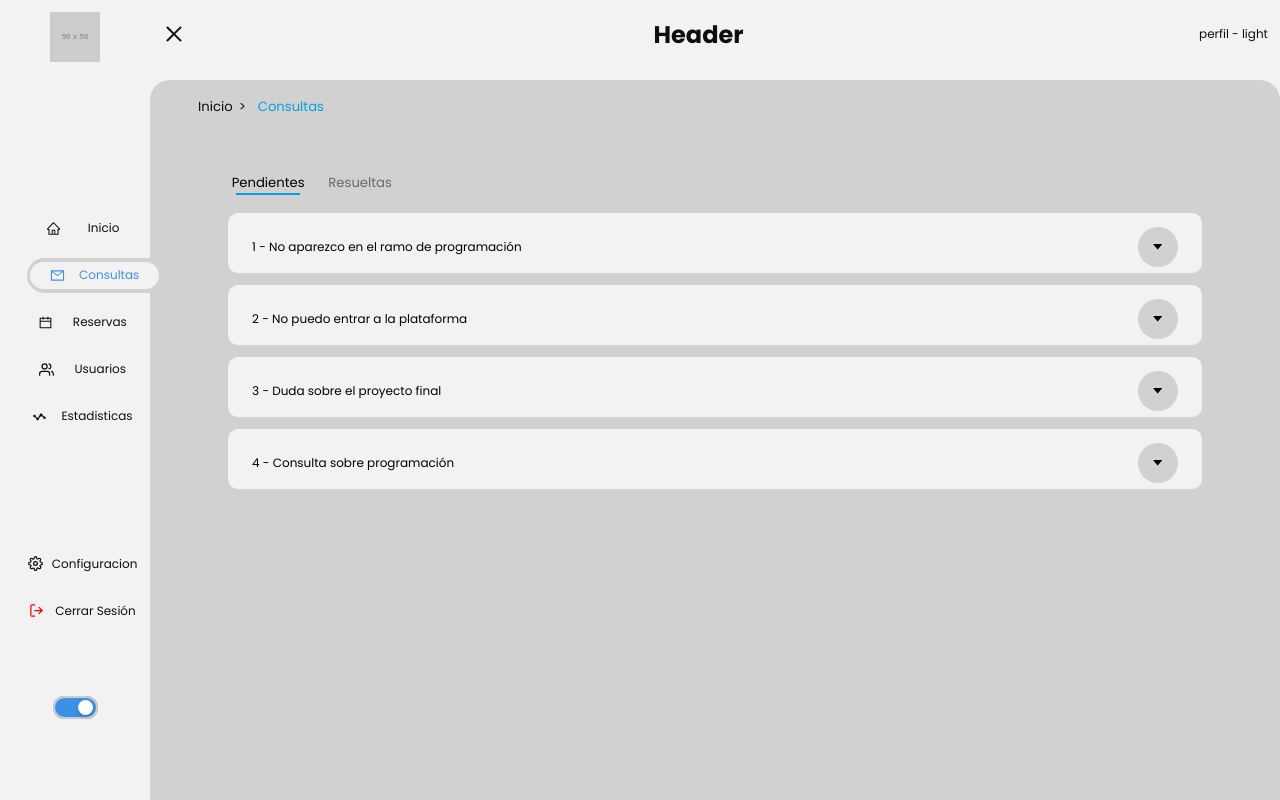
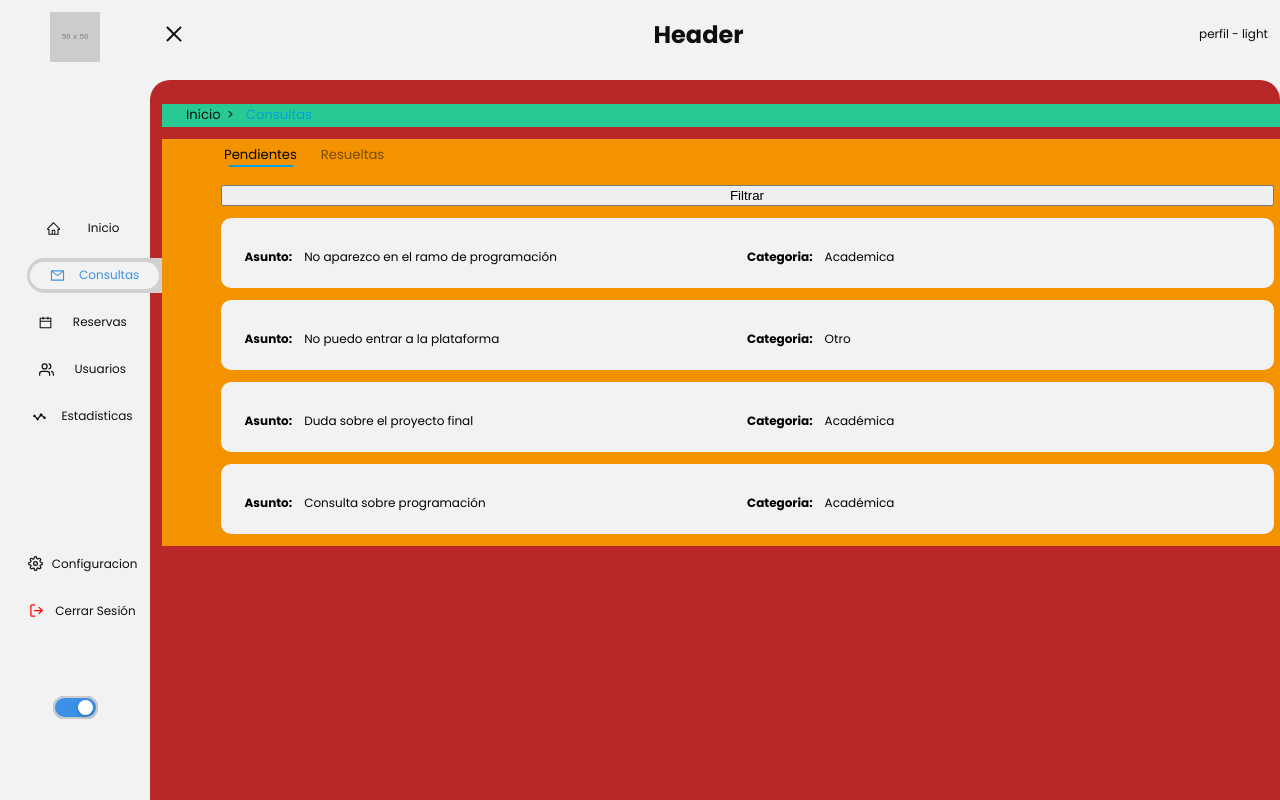
Before and after one commit to F4bian-pacheco/app-gestion-consultas, a Next.js app: page /dashboard/consultas in a window 1280 px wide. Built offline with nearby package versions, Linux system fonts and the light colour scheme.

Commit message:
fix: arreglando altura de los contenedores de la pagina consultas

```diff
--- a/components/Consultas/Consulta.tsx
+++ b/components/Consultas/Consulta.tsx
@@ -13,7 +13,7 @@ interface ConsultaContainerProps {
 
 const ConsultaContainer = styled.div<ConsultaContainerProps>`
   width: 100%;
-  height: ${({ open }) => open ? '100px' : '60px'};
+  height: ${({ open }) => open ? 'auto' : '70px'};
   background-color: #f2f2f2;
   border-radius: 10px;
   display: flex;
@@ -26,8 +26,8 @@ const ConsultaContainer = styled.div<ConsultaContainerProps>`
 `
 
 const BotonDropdown = styled.button`
-  width: 40px;
-  height: 40px;
+  width: 6rem;
+  height: 3.5rem;
   border-radius: 50%;
   background-color: #d1d1d1;
   border: none;
@@ -39,7 +39,7 @@ const BotonDropdown = styled.button`
 
 const ConsultaHeader = styled.div`
   width: 100%;
-  height: 44px;
+  height: 54px;
   background-color: #f2f2f2;
   display: flex;
   flex-direction: row;
@@ -58,11 +58,40 @@ const ConsultaBody = styled.div`
   padding: 1rem;
 `
 
+const ConsultaInfoContainer = styled.div`
+  width: 100%;
+  height: 100%;
+  display: flex;
+  flex-direction: row;
+  align-items: center;
+  gap: 1rem;
+`
+
+interface ConsultaDataI {
+  nombre: string,
+  apellido: string
+}
+
+function Consultainfo({ titulo, data }: { titulo: string, data: string | ConsultaDataI }) {
+  return (
+    <ConsultaInfoContainer>
+      <h4>{titulo}: </h4>
+      {typeof data === 'object' ? (
+        <p>{data.nombre} {data.apellido}</p>
+      ) : (
+        <p>{data}</p>
+      )}
+    </ConsultaInfoContainer>
+  )
+}
+
+
+
 function Consulta({ consulta }: { consulta: ConsultaI }) {
 
   const buton_icons = {
-    "v": <AiFillCaretDown />,
-    "x": <AiFillCaretUp />
+    "v": <AiFillCaretDown size={18} />,
+    "x": <AiFillCaretUp size={18} />
   }
 
   const [open, setOpen] = useState(false)
@@ -75,13 +104,17 @@ function Consulta({ consulta }: { consulta: ConsultaI }) {
 
   return (
     <ConsultaContainer open={open}>
-      <ConsultaHeader>
-        {consulta.id} - {consulta.asunto}
-        <BotonDropdown onClick={toggleOpen}>{buton_icons[buttonIcon]}</BotonDropdown>
+      <ConsultaHeader onClick={toggleOpen}>
+        <Consultainfo titulo='Asunto' data={consulta.asunto} />
+        <Consultainfo titulo='Categoria' data={consulta.tipo_consulta} />
+        {/* <BotonDropdown onClick={toggleOpen}>{buton_icons[buttonIcon]}</BotonDropdown> */}
       </ConsultaHeader>
       {open && (
         <ConsultaBody>
-          {consulta.descripcion}
+          <Consultainfo titulo='Usuario' data={{ nombre: consulta.usuario?.nombre, apellido: consulta.usuario?.apellido }} />
+          <Consultainfo titulo='Categoria' data={consulta.tipo_consulta} />
+          <Consultainfo titulo='Descripcion' data={consulta.descripcion} />
+          <button>Responder</button>
         </ConsultaBody>
       )}
     </ConsultaContainer>
--- a/components/Consultas/ConsultaTab.tsx
+++ b/components/Consultas/ConsultaTab.tsx
@@ -3,21 +3,24 @@ import Consulta from './Consulta'
 import { consultas } from '../../libs/services'
 import styled from 'styled-components'
 
-const ConsultaContainer = styled.div`
+const ConsultasContainer = styled.div`
   width: 100%;
   height: 100%;
+  /* background-color: #681717; */
   display: flex;
   flex-direction: column;
   gap: 1rem;
+  overflow-y: auto;
 `
 
 function ConsultaTab() {
   return (
-    <ConsultaContainer>
+    <ConsultasContainer>
+      <button>Filtrar</button>
       {consultas.map((consulta) => (
         <Consulta key={consulta.id} consulta={consulta} />
       ))}
-    </ConsultaContainer>
+    </ConsultasContainer>
   )
 }
 
--- a/components/Tabs.tsx
+++ b/components/Tabs.tsx
@@ -5,7 +5,7 @@ import HistorialConsultaTab from "./Consultas/HistorialConsultaTab";
 
 const TabsContainer = styled.div`
   width: 90%;
-  height: 90%;
+  height: 100%;
   /* background: #053742; */
   color: #000000;
 `;
@@ -55,6 +55,7 @@ const TabNavItem = styled.li<TabNavItemProps>`
 
 const TabOutlet = styled.div`
   width: 100%;
+  height: auto;
 `;
 
 const Tabs = () => {
--- a/components/hocs/ContentDashboard.tsx
+++ b/components/hocs/ContentDashboard.tsx
@@ -4,12 +4,13 @@ import styled from 'styled-components'
 import { useRouter } from 'next/router'
 
 const HeaderContent = styled.header`
-  width: 100%;
-  height: 30px;
+  width: 1170px;
+  height: 1.9rem;
   display: flex;
   flex-direction: row;
   align-items: center;
   justify-content: flex-start;
+  background-color: #29c994;
 `
 
 
--- a/components/styled/Consulta.styled.tsx
+++ b/components/styled/Consulta.styled.tsx
@@ -1,15 +1,14 @@
 import styled from 'styled-components'
-import { motion } from 'framer-motion'
 
 
 const ConsultaDashboardContainer = styled.div`
-  width: 100%;
-  height: 100%;
-  /* background-color: #f39300; */
+  width: 1170px;
+  background-color: #f39300;
   display: flex;
   flex-direction: column;
   align-items: center;
   justify-content: center;
+  padding-bottom: 1rem;
   /* gap: 1.5rem; */
 `
 
--- a/components/styled/Home.styled.tsx
+++ b/components/styled/Home.styled.tsx
@@ -70,17 +70,16 @@ const LogoContainer = styled.div`
 
 const DashboardContainer = styled.div`
   display: flex;
-  flex-flow: column nowrap;
+  flex-direction: column;
   align-items: flex-start;
   gap: 1rem;
   background-color: ${({ theme }) => theme.colors.secondaryBackground};
-  height: 100%;
-  width: 100%;
-  overflow: hidden;
+  height: auto;
   border-radius: 20px 20px 0 0;
-  padding: 1rem 2rem;
+  padding: 2rem 1rem 2rem 1rem;
   position: relative;
   overflow-y: auto;
+  background-color: #b92828;
 `
 
 const ListLinks = styled(motion.ul)`
```
